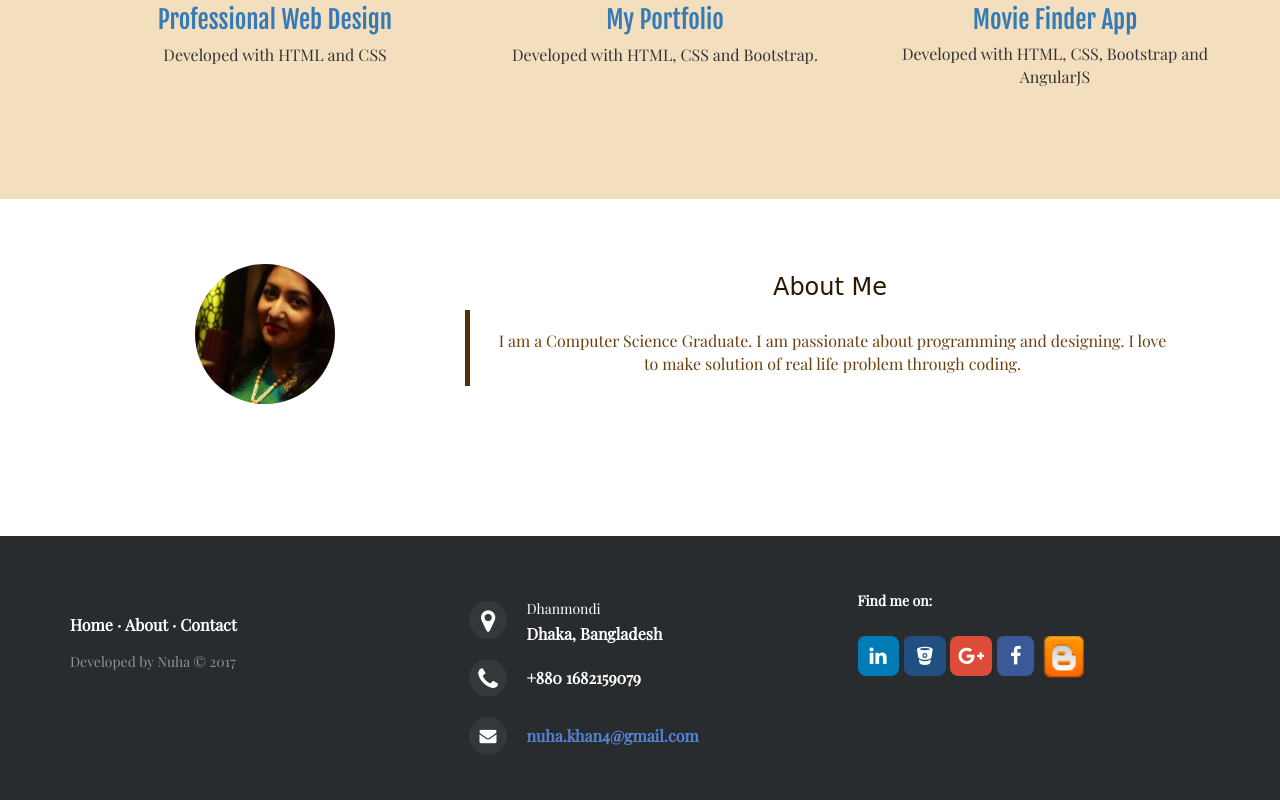
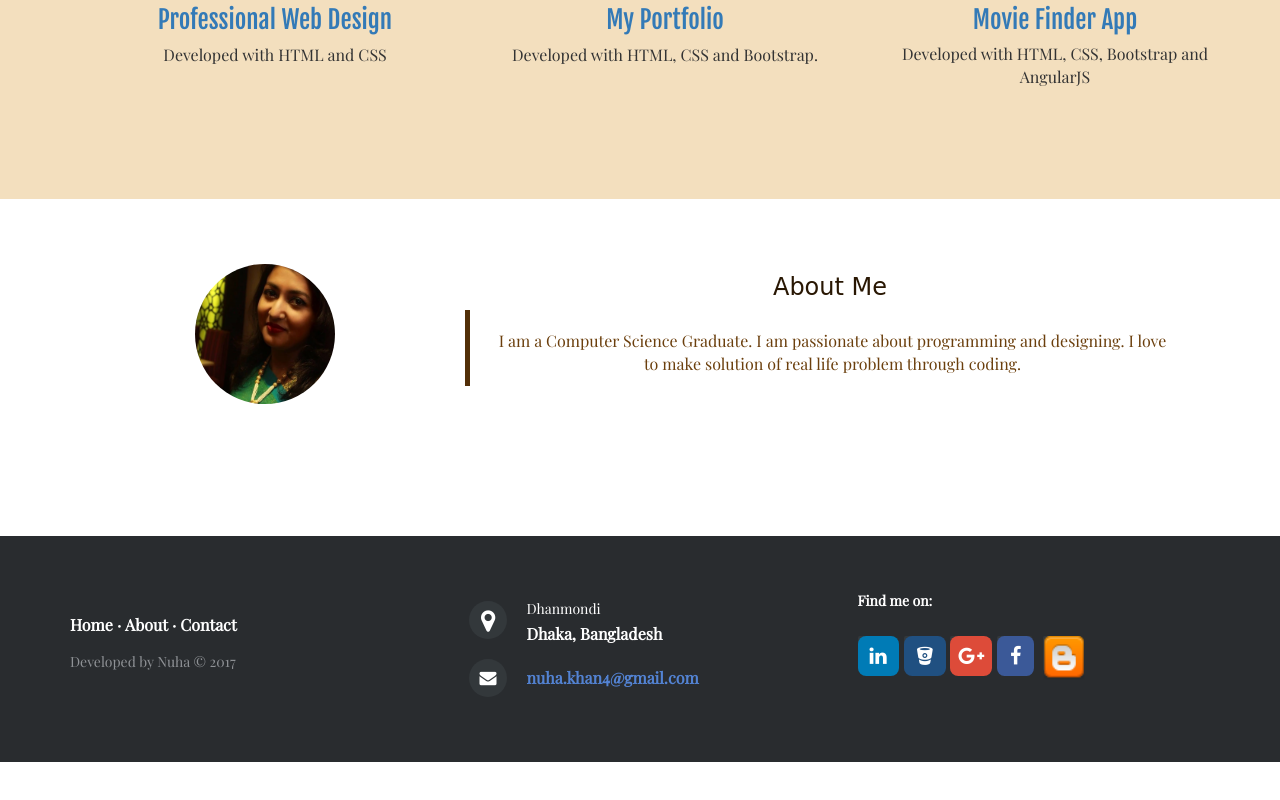
Before and after one commit to Nuha4/nuha.github.io, a plain HTML site: page index.html in a window 1280 px wide. Shown: the part 1333-2133 px from the top of the page. After the commit the page ends 2095 px from the top, so only its background shows below. Drawn offline with nearby package versions, Linux system fonts and the light colour scheme; a web font is replaced by a local one.

Commit message:
Update index.html

```diff
--- a/index.html
+++ b/index.html
@@ -185,10 +185,7 @@
                     <i class="fa fa-map-marker"></i>
                     <p><span>Dhanmondi</span>Dhaka, Bangladesh</p>
                 </div>
-                <div>
-                    <i class="fa fa-phone"></i>
-                    <p>+880 1682159079</p>
-                </div>
+
                 <div>
                     <i class="fa fa-envelope"></i>
                     <p><a href="nuha.khan4@gmail.com">nuha.khan4@gmail.com</a></p>
```
